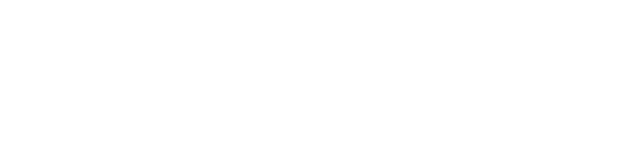
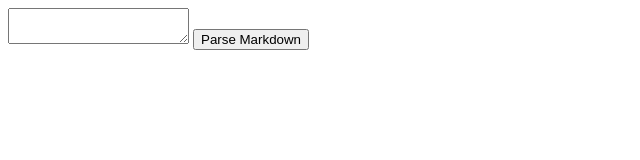
Before and after one commit to alexknipfer/markdown-viewer, a website built with webpack: page static/index.html in a window 1280 px wide. Shown: the whole page, without its empty margins (0-640 px from the left). Built offline with nearby package versions, Linux system fonts and the light colour scheme.

Commit message:
Add textarea and submit button

```diff
--- a/static/index.html
+++ b/static/index.html
@@ -1,9 +1,11 @@
 <!DOCTYPE html>
 <html>
   <head>
-    <meta charset="UTF-8">
+    <meta charset="UTF-8" />
     <title>My Rust + Webpack project!</title>
   </head>
+  <textarea id="markdown"></textarea>
+  <button id="parse">Parse Markdown</button>
   <body>
     <script src="index.js"></script>
   </body>
```
